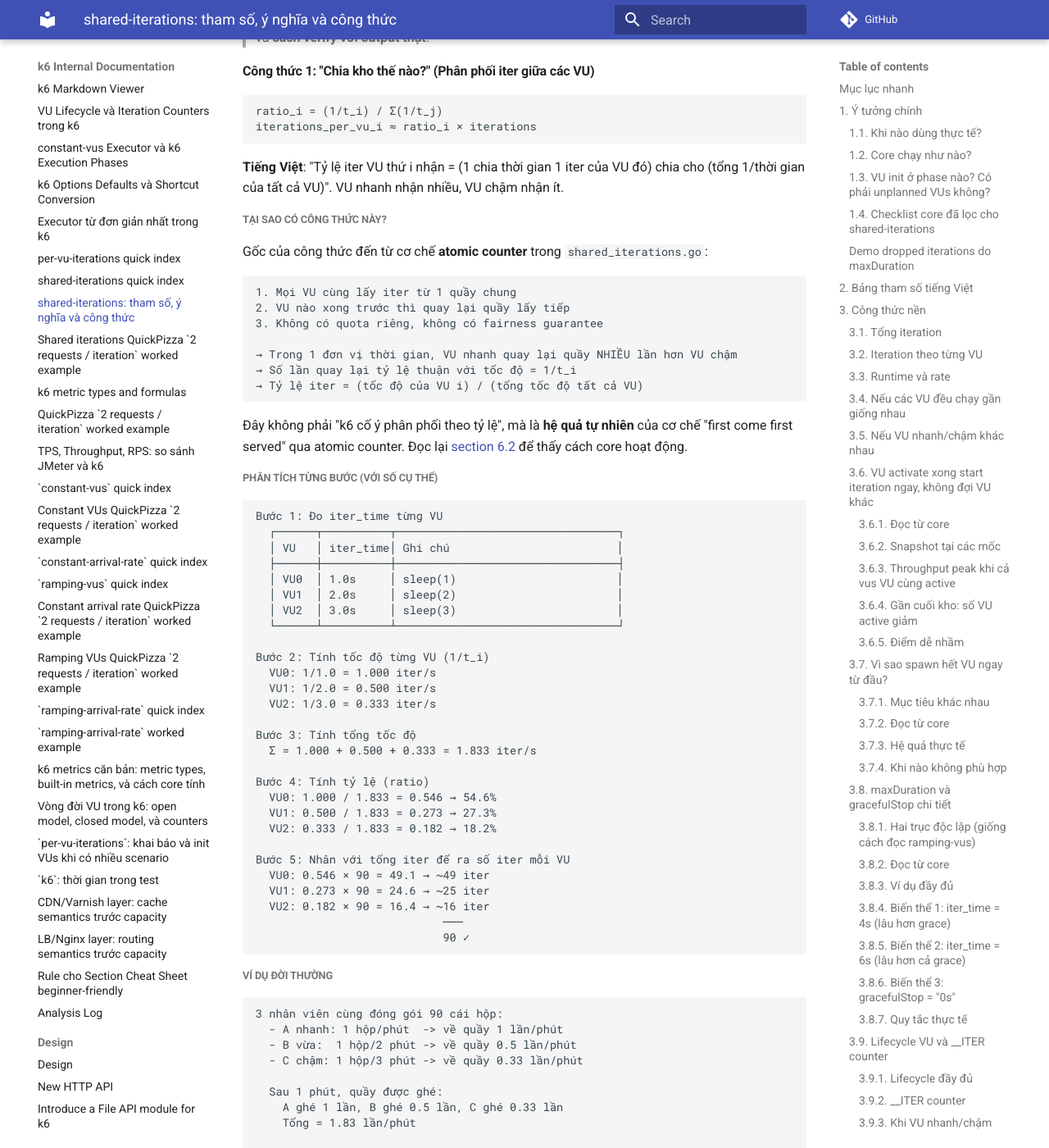
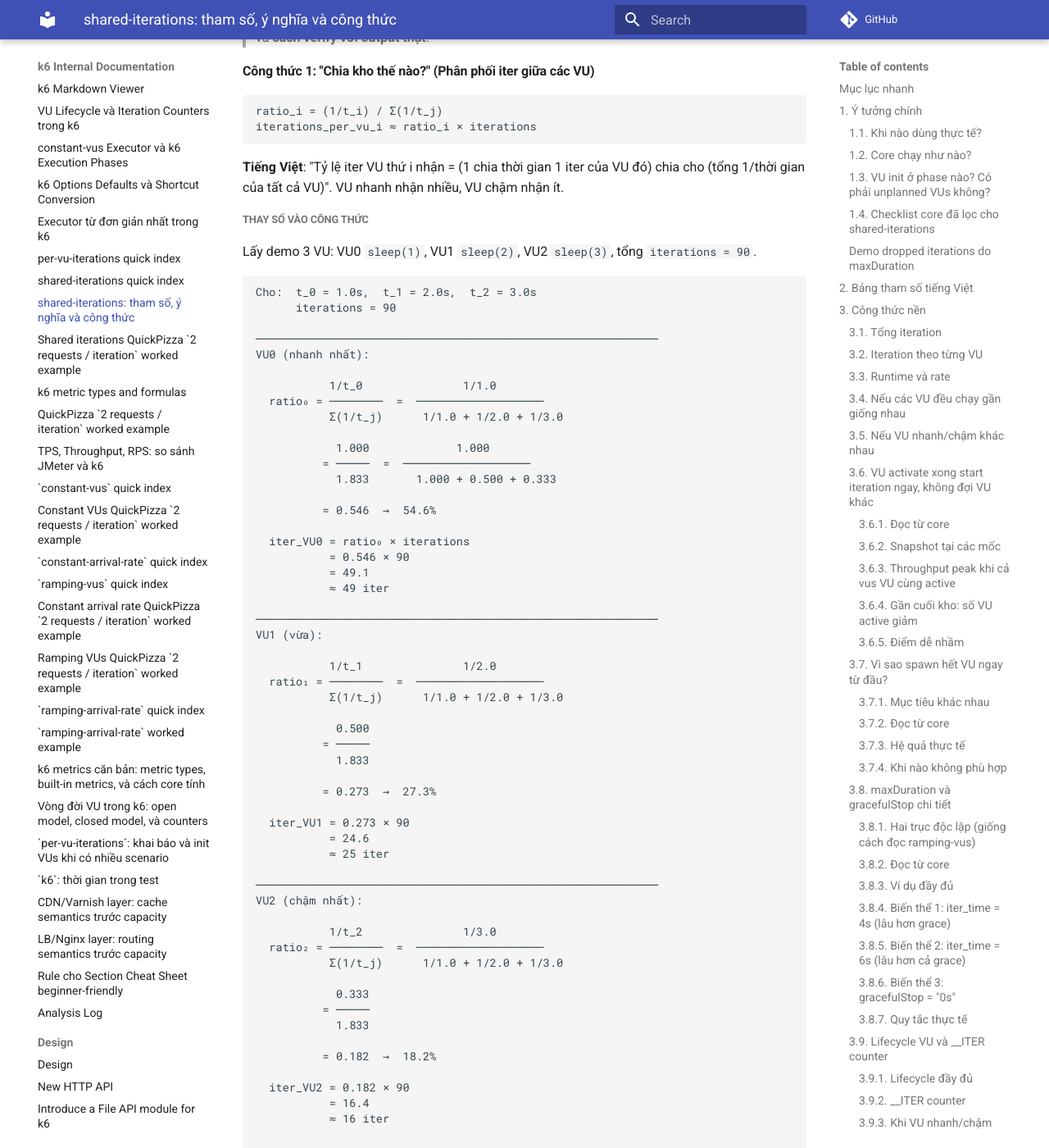
Before and after one commit to meomew-auto/markdown, an MkDocs documentation site: the page built from docs/20260515_02_shared-iterations-tham-so-cong-thuc.md, in a window 1280 px wide and 1400 px high, scrolled down 42807 px. Shown: the whole window at 82% size. Built offline with MkDocs 1.6.1 and Material for MkDocs 9.7.7, drawn with Linux system fonts in a browser that asks for light colours; comment, search, counter and statistics services are not loaded; some of the changed text lies outside the part shown.

Commit message:
Update docs

````diff
--- a/docs/20260515_02_shared-iterations-tham-so-cong-thuc.md
+++ b/docs/20260515_02_shared-iterations-tham-so-cong-thuc.md
@@ -2181,6 +2181,76 @@ iterations_per_vu_i ≈ ratio_i × iterations
 VU đó) chia cho (tổng 1/thời gian của tất cả VU)". VU nhanh nhận nhiều,
 VU chậm nhận ít.
 
+##### Thay số vào công thức
+
+Lấy demo 3 VU: VU0 `sleep(1)`, VU1 `sleep(2)`, VU2 `sleep(3)`, tổng
+`iterations = 90`.
+
+```text
+Cho:  t_0 = 1.0s,  t_1 = 2.0s,  t_2 = 3.0s
+      iterations = 90
+
+────────────────────────────────────────────────────────────
+VU0 (nhanh nhất):
+
+           1/t_0               1/1.0
+  ratio₀ = ────────  =  ───────────────────
+           Σ(1/t_j)      1/1.0 + 1/2.0 + 1/3.0
+
+            1.000             1.000
+          = ─────  =  ───────────────────
+            1.833       1.000 + 0.500 + 0.333
+
+          = 0.546  →  54.6%
+
+  iter_VU0 = ratio₀ × iterations
+           = 0.546 × 90
+           = 49.1
+           ≈ 49 iter
+
+────────────────────────────────────────────────────────────
+VU1 (vừa):
+
+           1/t_1               1/2.0
+  ratio₁ = ────────  =  ───────────────────
+           Σ(1/t_j)      1/1.0 + 1/2.0 + 1/3.0
+
+            0.500
+          = ─────
+            1.833
+
+          = 0.273  →  27.3%
+
+  iter_VU1 = 0.273 × 90
+           = 24.6
+           ≈ 25 iter
+
+────────────────────────────────────────────────────────────
+VU2 (chậm nhất):
+
+           1/t_2               1/3.0
+  ratio₂ = ────────  =  ───────────────────
+           Σ(1/t_j)      1/1.0 + 1/2.0 + 1/3.0
+
+            0.333
+          = ─────
+            1.833
+
+          = 0.182  →  18.2%
+
+  iter_VU2 = 0.182 × 90
+           = 16.4
+           ≈ 16 iter
+
+────────────────────────────────────────────────────────────
+Kiểm tra:  49 + 25 + 16 = 90 ✓  (khớp iterations config)
+           ratio: 0.546 + 0.273 + 0.182 = 1.001 ≈ 1.0 ✓
+```
+
+> **Mẹo nhớ**: Mẫu số `Σ(1/t_j)` giống nhau cho TẤT CẢ các VU. Chỉ cần
+> tính 1 lần rồi chia từng `1/t_i` cho nó. Đừng tính lại mẫu số cho
+> từng VU — vừa thừa vừa dễ sai.
+
 ##### Tại sao có công thức này?
 
 Gốc của công thức đến từ cơ chế **atomic counter** trong
````
